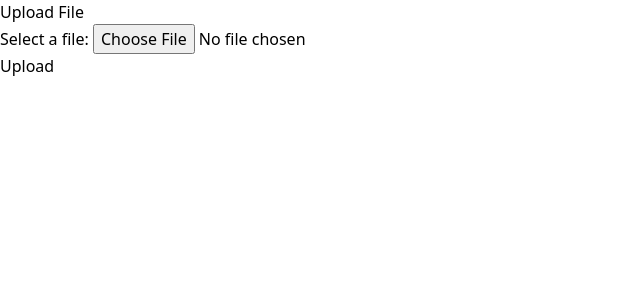
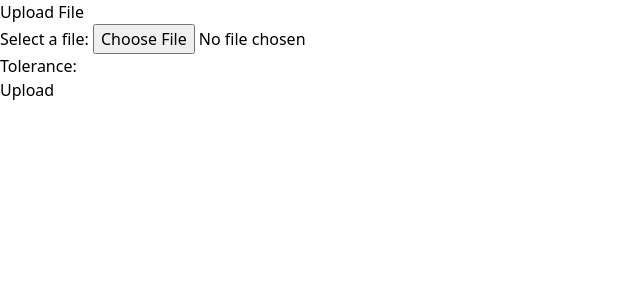
Before and after one commit to wellhausen/bedford-analysis, a Flask app: page / in a window 1280 px wide. Shown: the top 300 px of the page, without its empty margins (0-640 px from the left). Run offline with Flask 3, Linux system fonts and the light colour scheme; style sheets or scripts are compiled from the project's sources; some libraries are stand-ins or nearby versions.

Commit message:
add working chart with user defined tolerance

```diff
--- a/app.py
+++ b/app.py
@@ -1,12 +1,10 @@
 from flask import Flask, render_template, request
 from flask_wtf import FlaskForm
-from wtforms import FileField, SubmitField
-from wtforms.validators import DataRequired
+from wtforms import FileField, FloatField
+from wtforms.validators import DataRequired, NumberRange
 import pandas as pd
 import plotly.graph_objects as go
-import numpy as np
 import os
-import math
 
 app = Flask(__name__)
 app.static_folder = 'static'
@@ -14,32 +12,35 @@ app.static_folder = 'static'
 # Set a secret key for form CSRF protection
 app.secret_key = os.getenv('SECRET_KEY')
 
-
 @app.route('/static/css/styles.css')
 def serve_css():
     return app.send_static_file('css/tailwind.css')
 
+class UploadForm(FlaskForm):
+    file = FileField('Select a file', validators=[DataRequired()])
+    tolerance = FloatField('Tolerance', validators=[DataRequired(), NumberRange(min=0.0, max=5.0)])
 
-# file - file upload input
-# submit - form submission button
-# DataRequired - ensures the field is not empty
-class UploadForm(FlaskForm):
-    file = FileField('Upload File', validators=[DataRequired()])
-    submit = SubmitField('Submit')
+def is_bedford_law_valid(observed_percentages, tolerance):
+    # Expected percentage of digit 1 in the first position
+    expected_percentage_1 = 30
 
-def is_bedford_law_valid(observed_percentages):
-    print("observed_percentages::::", observed_percentages)
-    expected_percentages = np.array([0.301, 0.176, 0.125, 0.097, 0.079, 0.067, 0.058, 0.051, 0.046])
-    print("len(expected_percentages)", len(expected_percentages))
-    tolerance = 0.01
+    # User defined tolerance from form
+    tolerance = tolerance
 
-    observed_percentages_rounded = np.round(observed_percentages, 2)
-    print("observed_percentages_rounded", len(observed_percentages_rounded))
-    diff = np.abs(observed_percentages_rounded - expected_percentages)
-    within_range = np.logical_and(diff >= -tolerance, diff <= tolerance)
-    valid_bedford = np.all(within_range)
+    # Percentage of digit 1 in the first position
+    observed_percentage_1 = observed_percentages[0]
+
+    # Difference between expected and observed
+    diff = abs(observed_percentage_1 - expected_percentage_1)
+
+    # Check if difference is within tolerance
+    within_range = -tolerance <= diff <= tolerance
+
+    # Bedford's Law is valid if the difference is within tolerance
+    valid_bedford = within_range
+
+    # Return validation result
     return valid_bedford
-
 
 @app.route('/', methods=['GET', 'POST'])
 def upload_file():
@@ -51,22 +52,28 @@ def upload_file():
         # Extract the first digit from each number
         data = df['7_2009'].astype(str).str[0]
 
+        # Calculate the count of each digit
+        data = data[data.isin(['1', '2', '3', '4', '5', '6', '7', '8', '9'])]
+
+        # Calculate the count of each unique value in data
         digit_counts = data.value_counts().sort_index()
 
-        # Calculate the count of each digit
-        # if 0 not in digit_counts.index:
-        #     digit_counts = pd.concat([digit_counts, pd.Series(0, index=[0])])
-
-
+        # Create a list of values 1-9
         x = list(range(1, 10))
 
+        # Calculate the total of all digits
         total_count = digit_counts.sum()
+
+        # Calculate the percentage of occurance for each digit
         percentages = digit_counts / total_count * 100
-        print("percentages::::", percentages)
 
+        # Create the x axis labels
         digit_labels = [str(i) for i in x]
 
-        # Create a Plotly figure
+        # Get the tolerance from the form
+        tolerance = form.tolerance.data
+
+        # Create the bars for the chart
         trace = go.Bar(
             x=x,
             y=percentages,
@@ -76,8 +83,10 @@ def upload_file():
             textposition='auto'
         )
 
+        # Create a list with the trace object
         data = [trace]
 
+        # Specify the settings for the chart
         layout = go.Layout(
             title='Observed Distribution',
             xaxis=dict(
@@ -94,19 +103,20 @@ def upload_file():
             height=600
         )
 
+        # Use the data and layout objects to create the renderale chart
         fig = go.Figure(data=data, layout=layout)
 
-        # Generate HTML code for the plotly graph
+        # Convert the fig object to embeddable HTML
         plot_html = fig.to_html(full_html=False, default_width='100%', default_height='100%')
 
         # Validate Bedford's Law
-        valid_bedford = is_bedford_law_valid(percentages)
-        print("valid_bedford", valid_bedford)
+        valid_bedford = is_bedford_law_valid(percentages, tolerance)
 
-        return render_template('index.html', form=form, plot_html=plot_html, valid_bedford=valid_bedford)
+        # Return data to the template
+        return render_template('index.html', form=form, plot_html=plot_html, valid_bedford=valid_bedford, tolerance=tolerance)
 
+    # Return the template with the form
     return render_template('index.html', form=form)
-
 
 if __name__ == '__main__':
     app.run()
--- a/templates/index.html
+++ b/templates/index.html
@@ -31,6 +31,17 @@
       </ul>
       {% endif %}
     </div>
+    <div class="mb-4">
+      <label for="tolerance" class="block mb-2">Tolerance:</label>
+      <input type="number" step="0.01" name="tolerance" id="tolerance" class="border px-4 py-2 rounded-lg">
+      {% if form.tolerance.errors %}
+      <ul class="errors">
+        {% for error in form.tolerance.errors %}
+        <li>{{ error }}</li>
+        {% endfor %}
+      </ul>
+      {% endif %}
+    </div>
     <div>
       <button type="submit" class="bg-blue-500 text-white px-4 py-2 rounded-lg">Upload</button>
     </div>
@@ -43,11 +54,11 @@
   {% endif %}
 
   {% if valid_bedford is defined%}
-  <div class="validation-status">
+  <div class="validation-status ml-8">
     {% if valid_bedford %}
-    <p class="text-green-500">The observed distribution follows Bedford's Law.</p>
+    <p class="text-green-500">The observed distribution follows Bedford's Law with a tolerance of {{ tolerance }}.</p>
     {% else %}
-    <p class="text-red-500">The observed distribution does not follow Bedford's Law.</p>
+    <p class="text-red-500">The observed distribution does not follow Bedford's Law with a tolerance of {{ tolerance }}.</p>
     {% endif %}
   </div>
   {% endif %}
```
Also changed, not shown: templates/result.html (deleted, +0 -16 lines), 1 other file.
